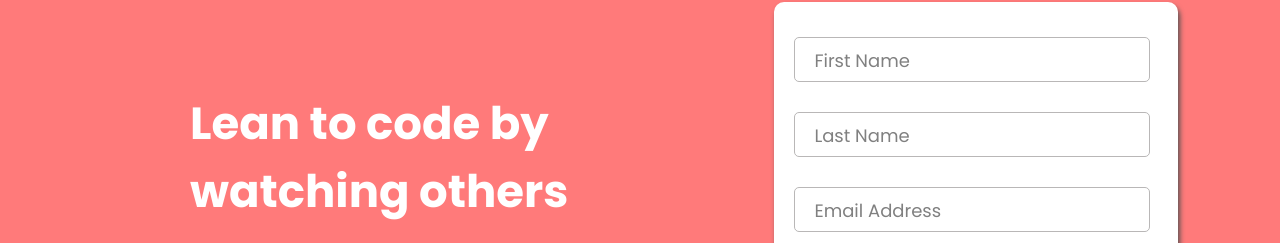
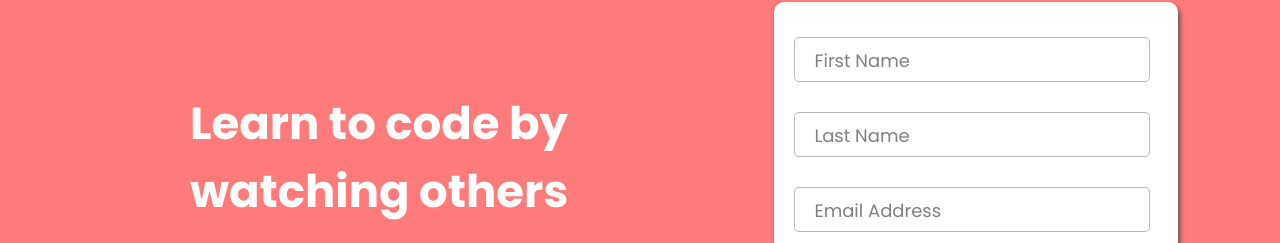
Before and after one commit to Nathaniyell/CSS-Flexbox, a plain HTML site: page index.html in a window 1280 px wide. Shown: the part 160-403 px from the top of the page. Drawn offline with Linux system fonts and the light colour scheme; a web font is replaced by a local one.

Commit message:
"correction"

```diff
--- a/index.html
+++ b/index.html
@@ -13,7 +13,7 @@
     <div class="container">
         <div class="gridbox1">
             <div class="contents">
-                <h1>Lean to code by watching others</h1>
+                <h1>Learn to code by watching others</h1>
                 <div>See how experienced developers solve a problem in realtime. Watching scripted tutorials is great,
                     but understanding how developers thinks is invaluable.</div>
             </div>
```
